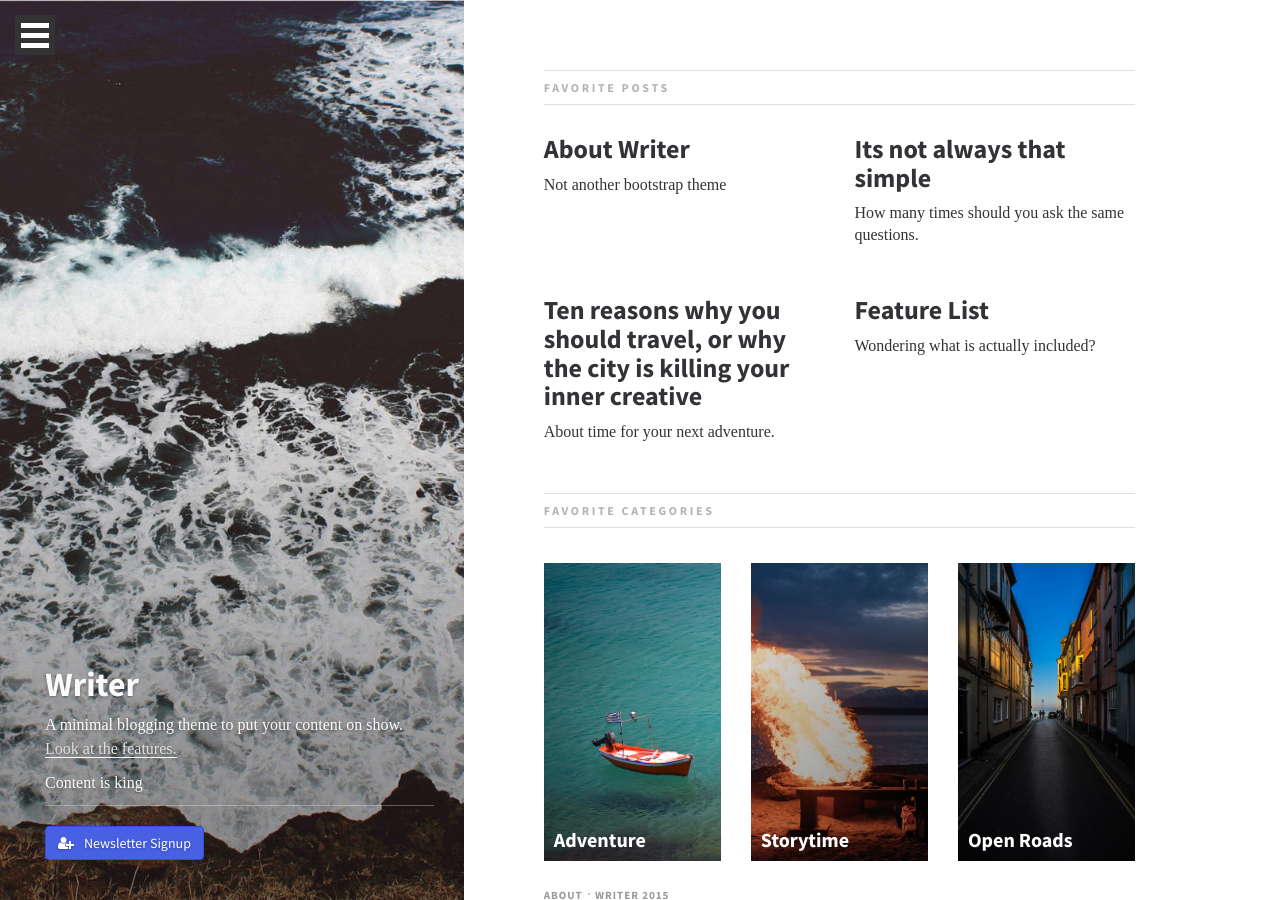
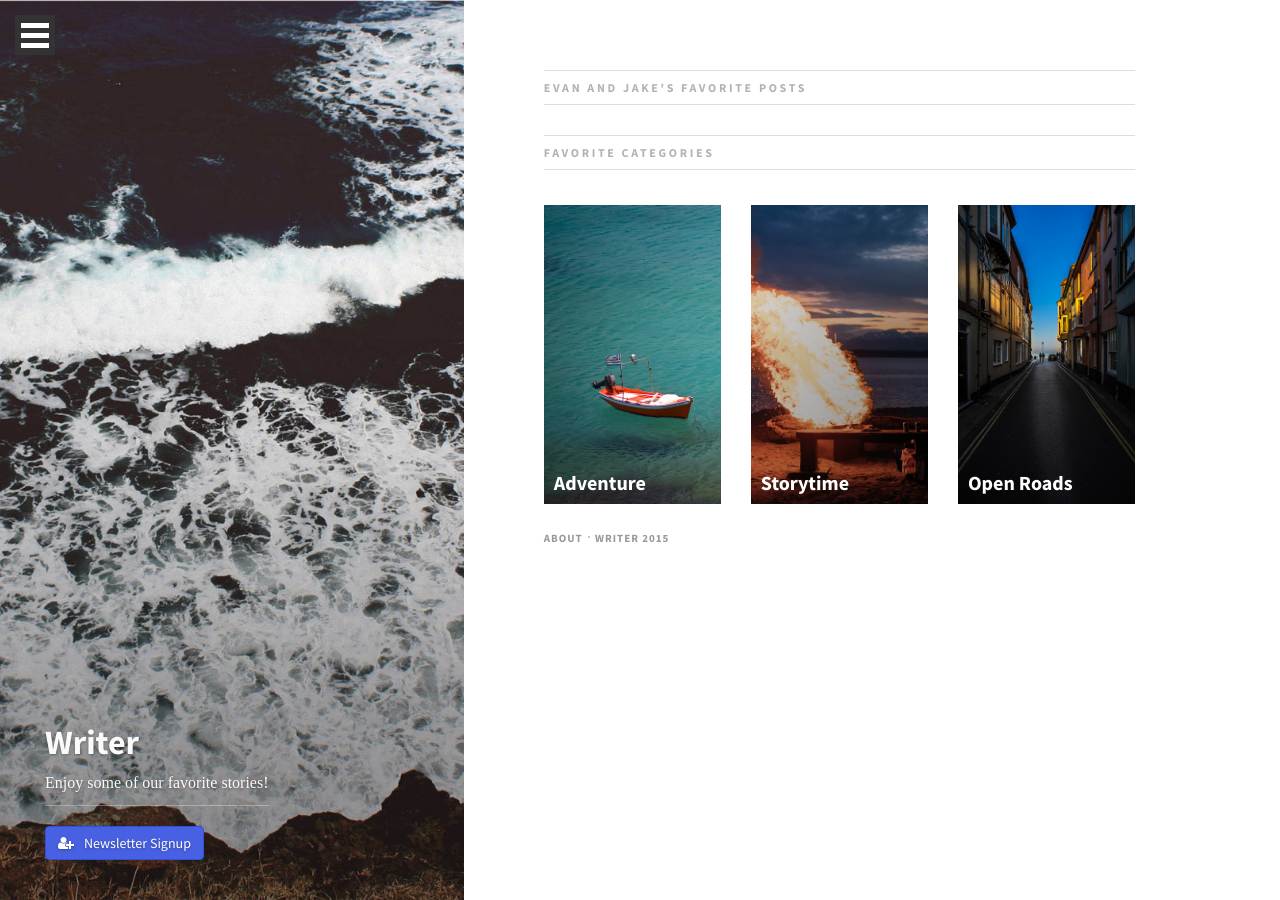
Before and after one commit to EJBlog/EJBlog.github.io, a Jekyll site: the page favorites.html, which Jekyll copies as it is, in a window 1280 px wide. Built offline with Jekyll 4.4.1, drawn with Linux system fonts in a browser that asks for light colours; nearby versions of some CDN libraries; some web fonts are replaced.

Commit message:
Updated links on Favorites page
Updated links on the Favorites page

```diff
--- a/favorites.html
+++ b/favorites.html
@@ -32,11 +32,6 @@
                     </ul>
                     <hr>
                     <ul>
-                        <li><i class="fa fa-file"></i><a href="post.html">Post Page</a></li>
-                        <li><i class="fa fa-file"></i><a href="post-sidebar.html">Post with Sidebar</a></li>
-
-                        <li><i class="fa fa-home"></i><a href="alt-home.html">Alternate Home</a></li>
-                        <li><i class="fa fa-image"></i><a href="category.html">Category Page</a></li>
                     </ul>
                 </div>
 
@@ -53,14 +48,11 @@
                         <div class="no-js-menu">
                             <ul>
                                 <li><i class="fa fa-home"></i><a href="index.html">Home</a></li>
-                                <li><i class="fa fa-user"></i><a href="author.html">John Smith</a></li>
+                                <li><i class="fa fa-user"></i><a href="author_evan.html">Evan Neises</a></li>
+                                <li><i class="fa fa-user"></i><a href="author_jake.html">Jake Ellis</a></li>
                                 <li><i class="fa fa-anchor"></i><a href="page.html">About</a></li>
                                 <li><i class="fa fa-star"></i><a href="favorites.html">Favorites</a></li>
                                 <li><i class="fa fa-paper-plane"></i><a href="contact.html">Contact</a></li>
-                                <li><i class="fa fa-file"></i><a href="post.html">Post Page</a></li>
-                                <li><i class="fa fa-file"></i><a href="post-sidebar.html">Post with Sidebar</a></li>
-                                <li><i class="fa fa-home"></i><a href="alt-home.html">Alternate Home</a></li>
-                                <li><i class="fa fa-image"></i><a href="category.html">Category Page</a></li>
                             </ul>
                         </div>
                     </noscript>
@@ -69,9 +61,8 @@
                     <div class="site-info">
                         <div class="primary-info">
                         <h1>Writer</h1>
-                            <p>A minimal blogging theme to put your content on show. <a href="post.html">Look at the features.</a> </p>
+                            <p>Enjoy some of our favorite stories! </p>
 
-                            <p>Content is king</p>
                         </div>
                         <div class="secondary-info">
 
@@ -84,28 +75,16 @@
                 <div class="col-md-7 col-sm-12 col-md-offset-5 main-content">
                     <section class="row">
                         <div class="col-sm-12">
-                            <h2 class="favorites">Favorite posts</h2>
+                            <h2 class="favorites">Evan and Jake's Favorite posts</h2>
                         </div>
 
+<!-- Reference for future use
                         <article class="post-favorite col-xs-12 col-sm-6 ">
                             <h2><a href="post.html">About Writer</a></h2>
                             <p>Not another bootstrap theme </p>
                         </article>
+-->
 
-                        <article class="post-favorite col-xs-12 col-sm-6">
-                            <h2><a href="post.html">Its not always that simple</a></h2>
-                            <p>How many times should you ask the same questions. </p>
-                        </article>
-
-                        <article class="post-favorite col-xs-12 col-sm-6">
-                            <h2><a href="post.html">Ten reasons why you should travel, or why   the city is killing your inner creative</a></h2>
-                            <p>About time for your next adventure. </p>
-                        </article>
-
-                        <article class="post-favorite col-xs-12 col-sm-6">
-                            <h2><a href="post.html">Feature List</a></h2>
-                            <p>Wondering what is actually included? </p>
-                        </article>
                     </section><!-- end fav posts -->
 
                     <section class="row favorite-categories animated fadeIn">
```
